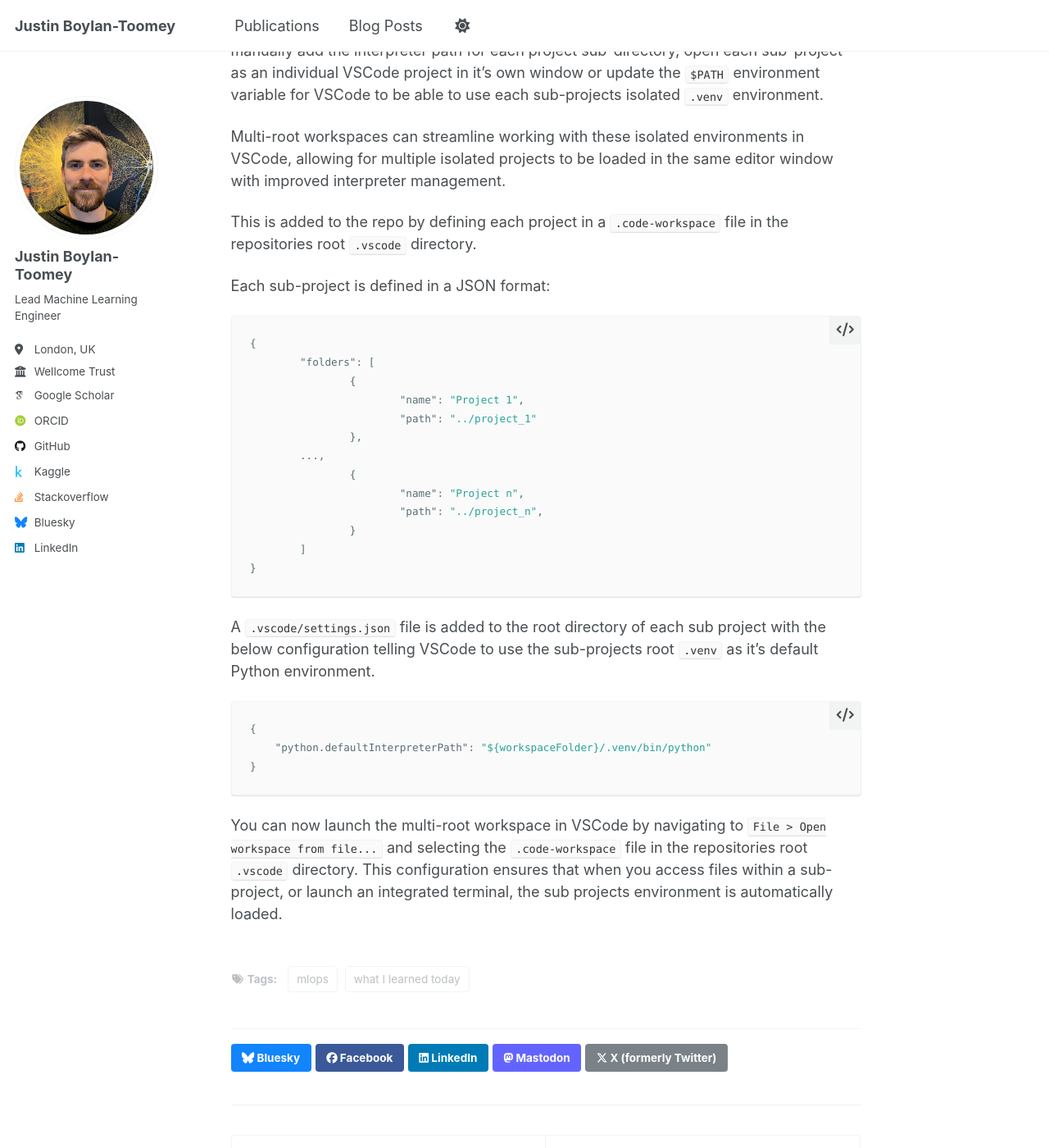
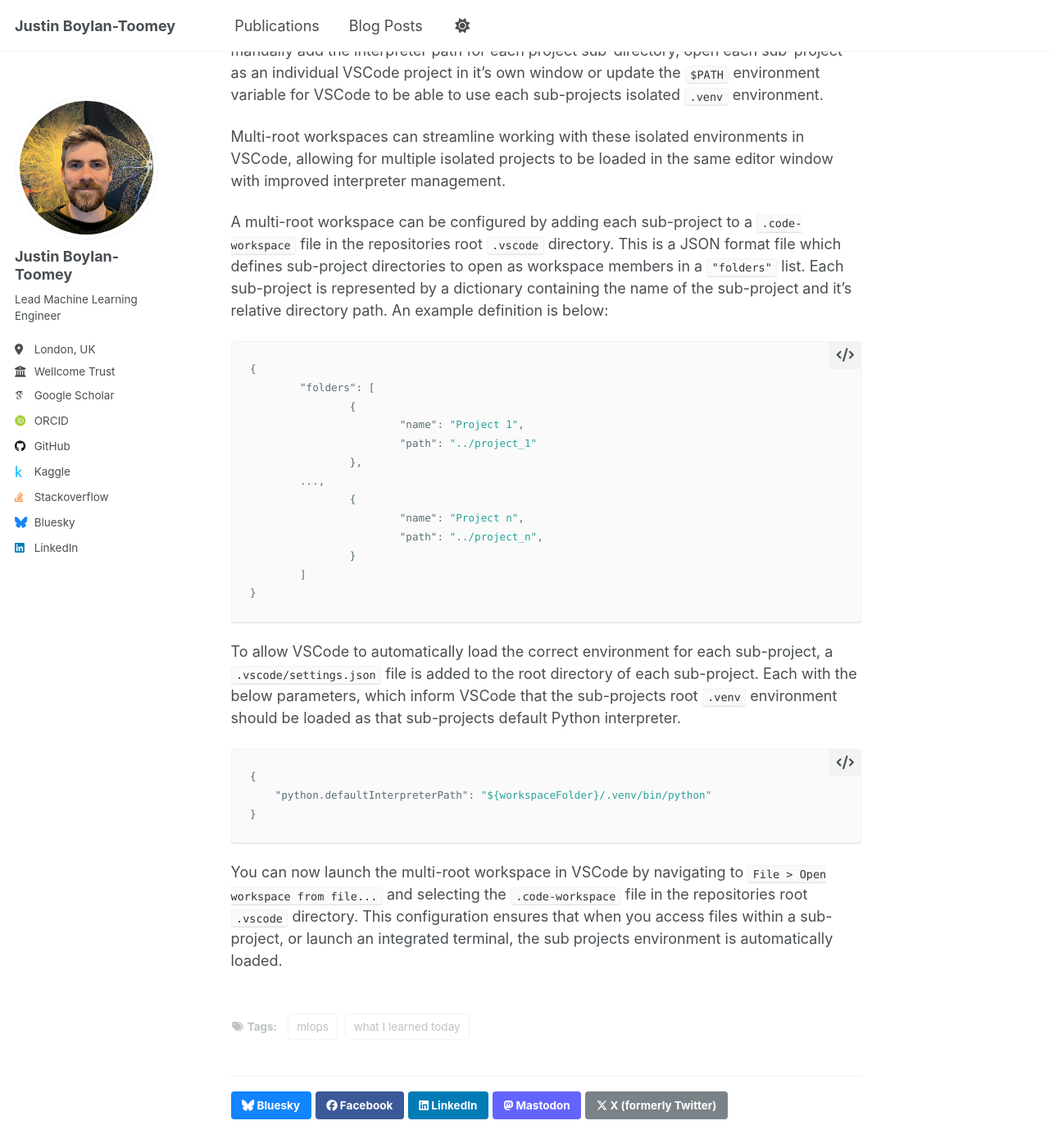
Before and after one commit to justinbt1/justinbt1.github.io, a Jekyll site: the page built from _posts/2026-01-22-managing-uv-monorepo-envs.md, in a window 1280 px wide and 1400 px high, scrolled down 2827 px. Shown: the whole window at 82% size. Built offline with Jekyll 4.4.1, drawn with Linux system fonts in a browser that asks for light colours; some web fonts are replaced; a script that is not in the unit is left out.

````diff
--- a/_posts/2026-01-22-managing-uv-monorepo-envs.md
+++ b/_posts/2026-01-22-managing-uv-monorepo-envs.md
@@ -84,9 +84,7 @@
 
 Multi-root workspaces can streamline working with these isolated environments in VSCode, allowing for multiple isolated projects to be loaded in the same editor window with improved interpreter management.
 
-This is added to the repo by defining each project in a `.code-workspace` file in the repositories root `.vscode` directory.
-
-Each sub-project is defined in a JSON format:
+A multi-root workspace can be configured by adding each sub-project to a `.code-workspace` file in the repositories root `.vscode` directory. This is a JSON format file which defines sub-project directories to open as workspace members in a `"folders"` list. Each sub-project is represented by a dictionary containing the name of the sub-project and it's relative directory path. An example definition is below:
 
 ```json
 {
@@ -104,7 +102,7 @@
 }
 ```
 
-A `.vscode/settings.json` file is added to the root directory of each sub project with the below configuration telling VSCode to use the sub-projects root `.venv` as it's default Python environment.
+To allow VSCode to automatically load the correct environment for each sub-project, a `.vscode/settings.json` file is added to the root directory of each sub-project. Each with the below parameters, which inform VSCode that the sub-projects root `.venv` environment should be loaded as that sub-projects default Python interpreter.
 
 ```json
 {
````
